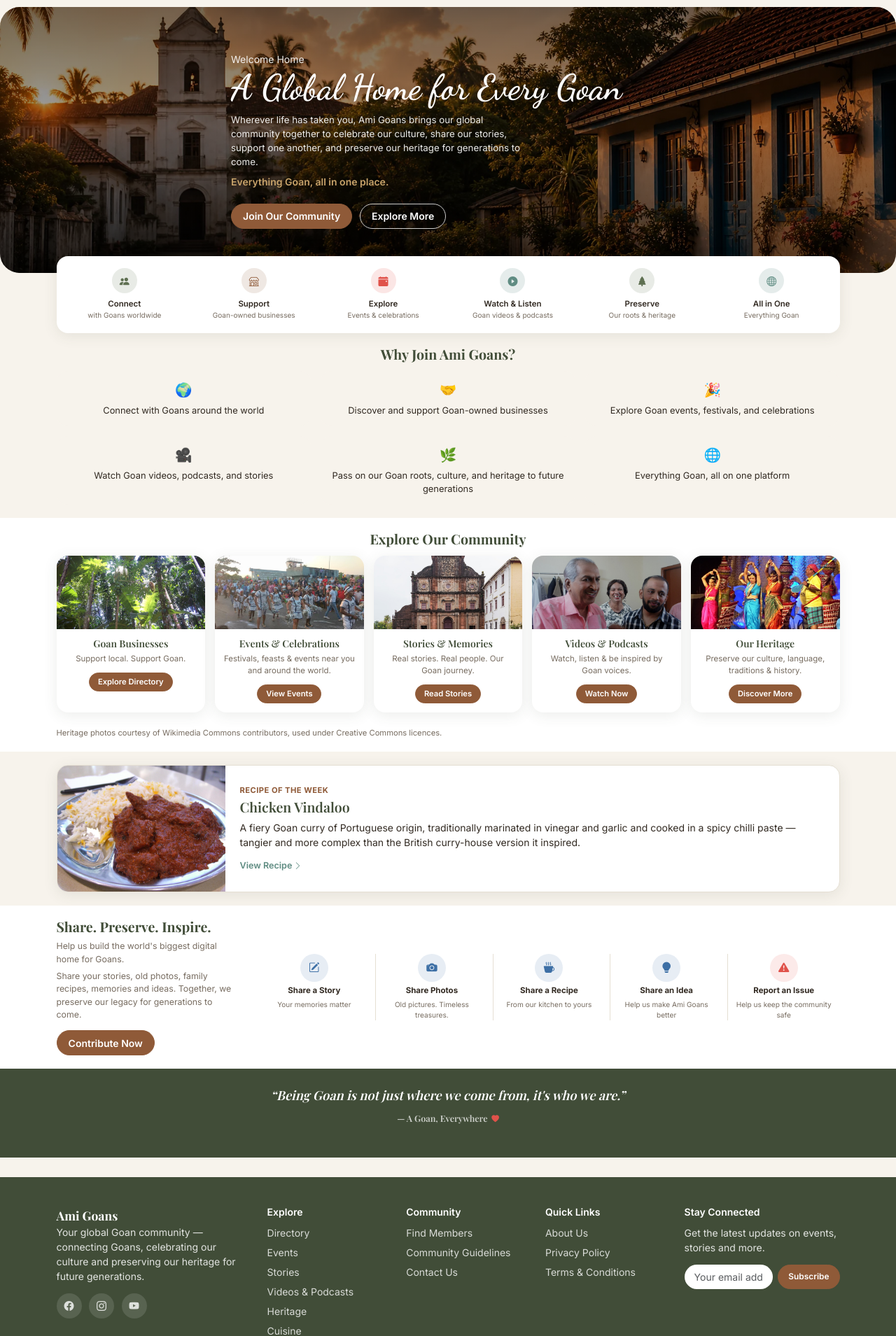
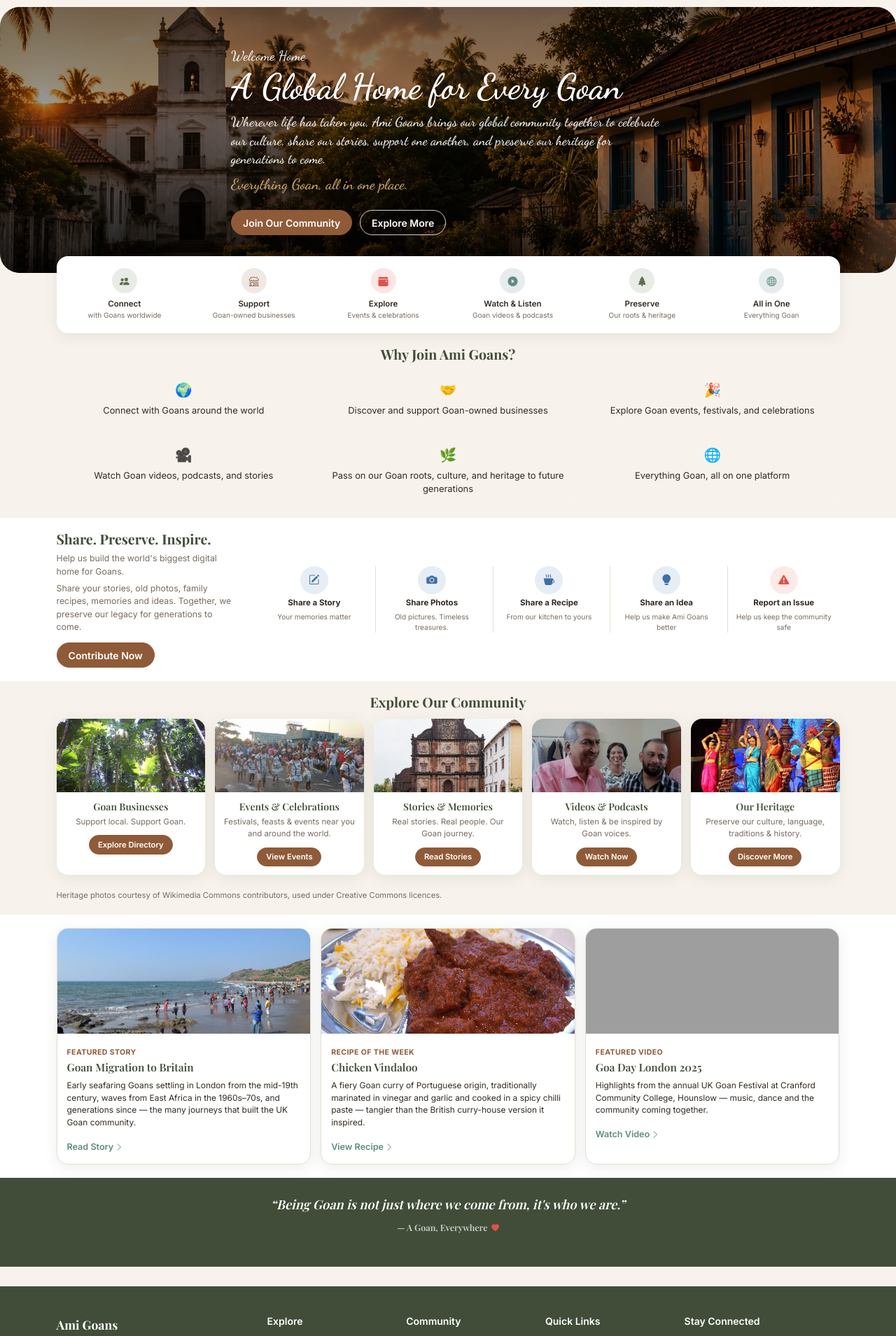
Before and after one commit to osmond361361/AmiGoans, a Flask app: page / in a window 1280 px wide. Shown: the part 110-2019 px from the top of the page at 70% size. Run offline with Flask 3, Linux system fonts and the light colour scheme; grey boxes are pictures that could not be loaded.

Commit message:
Script font throughout hero, move Contribute section up, add featured row
All hero text now uses the script/handwriting font. "Share. Preserve.
Inspire." moved to directly below Why Join. Recipe of the Week is now a
three-card row (Featured Story, Recipe of the Week, Featured Video),
all real content: the Migration to Britain story, the Vindaloo recipe,
and the verified Goa Day London video.

```diff
--- a/app/static/css/style.css
+++ b/app/static/css/style.css
@@ -320,7 +320,8 @@ a {
 }
 
 .ag-hero-eyebrow {
-  font-size: 1rem;
+  font-family: var(--ag-font-script);
+  font-size: 1.4rem;
   margin-bottom: 0;
   color: rgba(255, 255, 255, 0.9);
 }
@@ -342,16 +343,19 @@ a {
 }
 
 .ag-hero-full-lead {
+  font-family: var(--ag-font-script);
   color: rgba(255, 255, 255, 0.92);
   max-width: 50ch;
-  font-size: 0.95rem;
+  font-size: 1.35rem;
+  line-height: 1.4;
   margin-bottom: 0.5rem;
 }
 
 .ag-hero-full-tagline {
+  font-family: var(--ag-font-script);
   color: var(--ag-gold);
   font-weight: 600;
-  font-size: 1rem;
+  font-size: 1.5rem;
 }
 
 .ag-hero-avatars {
@@ -519,37 +523,41 @@ a {
   margin-bottom: 0.75rem;
 }
 
-/* Recipe of the week */
-.ag-recipe-of-week {
-  display: flex;
-  gap: 1.5rem;
-  align-items: stretch;
+/* Featured story, recipe, video */
+.ag-featured-grid {
+  display: grid;
+  grid-template-columns: repeat(3, 1fr);
+  gap: 1rem;
+}
+.ag-featured-card {
   padding: 0;
   overflow: hidden;
 }
-.ag-recipe-of-week img {
-  width: 240px;
+.ag-featured-card img {
+  width: 100%;
+  height: 150px;
   object-fit: cover;
-  flex-shrink: 0;
-}
-.ag-recipe-of-week-body {
-  padding: 1.1rem 1.25rem 1.1rem 0;
-  display: flex;
-  flex-direction: column;
-  justify-content: center;
-}
-.ag-recipe-of-week-eyebrow {
+  display: block;
+}
+.ag-featured-card-body {
+  padding: 1rem;
+}
+.ag-featured-card-eyebrow {
   color: var(--ag-orange);
   font-weight: 700;
-  font-size: 0.8rem;
+  font-size: 0.75rem;
   text-transform: uppercase;
   letter-spacing: 0.04em;
 }
-.ag-recipe-of-week-body h3 {
+.ag-featured-card-body h3 {
   font-family: var(--ag-font-heading);
   color: var(--ag-green-dark);
-  font-size: 1.4rem;
+  font-size: 1.1rem;
   margin: 0.3rem 0 0.5rem;
+}
+.ag-featured-card-body p {
+  font-size: 0.85rem;
+  color: var(--ag-text);
 }
 
 /* Contribute */
@@ -1543,15 +1551,8 @@ a {
   .ag-community-gallery {
     grid-template-columns: repeat(3, 1fr);
   }
-  .ag-recipe-of-week {
-    flex-direction: column;
-  }
-  .ag-recipe-of-week img {
-    width: 100%;
-    height: 200px;
-  }
-  .ag-recipe-of-week-body {
-    padding: 1.25rem;
+  .ag-featured-grid {
+    grid-template-columns: 1fr;
   }
   .ag-contribute-grid {
     grid-template-columns: repeat(3, 1fr);
--- a/app/templates/main/home.html
+++ b/app/templates/main/home.html
@@ -103,7 +103,47 @@
   </div>
 </section>
 
-<section class="ag-section ag-section-cream" id="explore-community" aria-label="Explore our community">
+<section class="ag-section ag-section-cream" aria-label="Contribute">
+  <div class="container">
+    <div class="ag-contribute-card">
+      <div class="ag-contribute-text">
+        <h2 class="ag-heading-serif">Share. Preserve. Inspire.</h2>
+        <p>Help us build the world's biggest digital home for Goans.</p>
+        <p>Share your stories, old photos, family recipes, memories and ideas. Together, we preserve our legacy for generations to come.</p>
+        <a class="btn ag-btn-primary" href="{{ url_for('main.contribute') if current_user.is_authenticated else url_for('auth.sign_in', next=url_for('main.contribute')) }}">Contribute Now</a>
+      </div>
+      <div class="ag-contribute-grid">
+        <div class="ag-contribute-item">
+          <span class="ag-contribute-icon">{{ icon("edit") }}</span>
+          <strong>Share a Story</strong>
+          <span>Your memories matter</span>
+        </div>
+        <div class="ag-contribute-item">
+          <span class="ag-contribute-icon">{{ icon("photo") }}</span>
+          <strong>Share Photos</strong>
+          <span>Old pictures. Timeless treasures.</span>
+        </div>
+        <div class="ag-contribute-item">
+          <span class="ag-contribute-icon">{{ icon("restaurant") }}</span>
+          <strong>Share a Recipe</strong>
+          <span>From our kitchen to yours</span>
+        </div>
+        <div class="ag-contribute-item">
+          <span class="ag-contribute-icon">{{ icon("idea") }}</span>
+          <strong>Share an Idea</strong>
+          <span>Help us make Ami Goans better</span>
+        </div>
+        <div class="ag-contribute-item">
+          <span class="ag-contribute-icon ag-contribute-icon-warning">{{ icon("report") }}</span>
+          <strong>Report an Issue</strong>
+          <span>Help us keep the community safe</span>
+        </div>
+      </div>
+    </div>
+  </div>
+</section>
+
+<section class="ag-section" id="explore-community" aria-label="Explore our community">
   <div class="container">
     <h2 class="ag-heading-serif ag-section-heading ag-text-center">Explore Our Community</h2>
     <div class="ag-community-gallery">
@@ -152,54 +192,34 @@
   </div>
 </section>
 
-<section class="ag-section" aria-label="Recipe of the week">
+<section class="ag-section ag-section-cream" aria-label="Featured story, recipe and video">
   <div class="container">
-    <div class="ag-card ag-recipe-of-week">
-      <img src="{{ url_for('static', filename='images/heritage/food-vindaloo.jpg') }}" alt="Goan pork vindaloo">
-      <div class="ag-recipe-of-week-body">
-        <span class="ag-recipe-of-week-eyebrow">Recipe of the Week</span>
-        <h3>Chicken Vindaloo</h3>
-        <p>A fiery Goan curry of Portuguese origin, traditionally marinated in vinegar and garlic and cooked in a spicy chilli paste &mdash; tangier and more complex than the British curry-house version it inspired.</p>
-        <a class="ag-view-all" href="{{ url_for('heritage.cuisine') }}#vindaloo">View Recipe {{ icon("chevron-right") }}</a>
+    <div class="ag-featured-grid">
+      <div class="ag-card ag-featured-card">
+        <img src="{{ url_for('static', filename='images/heritage/hero-vagator-beach.jpg') }}" alt="">
+        <div class="ag-featured-card-body">
+          <span class="ag-featured-card-eyebrow">Featured Story</span>
+          <h3>Goan Migration to Britain</h3>
+          <p>Early seafaring Goans settling in London from the mid-19th century, waves from East Africa in the 1960s&ndash;70s, and generations since &mdash; the many journeys that built the UK Goan community.</p>
+          <a class="ag-view-all" href="{{ url_for('heritage.index') }}">Read Story {{ icon("chevron-right") }}</a>
+        </div>
       </div>
-    </div>
-  </div>
-</section>
-
-<section class="ag-section ag-section-cream" aria-label="Contribute">
-  <div class="container">
-    <div class="ag-contribute-card">
-      <div class="ag-contribute-text">
-        <h2 class="ag-heading-serif">Share. Preserve. Inspire.</h2>
-        <p>Help us build the world's biggest digital home for Goans.</p>
-        <p>Share your stories, old photos, family recipes, memories and ideas. Together, we preserve our legacy for generations to come.</p>
-        <a class="btn ag-btn-primary" href="{{ url_for('main.contribute') if current_user.is_authenticated else url_for('auth.sign_in', next=url_for('main.contribute')) }}">Contribute Now</a>
+      <div class="ag-card ag-featured-card">
+        <img src="{{ url_for('static', filename='images/heritage/food-vindaloo.jpg') }}" alt="Goan pork vindaloo">
+        <div class="ag-featured-card-body">
+          <span class="ag-featured-card-eyebrow">Recipe of the Week</span>
+          <h3>Chicken Vindaloo</h3>
+          <p>A fiery Goan curry of Portuguese origin, traditionally marinated in vinegar and garlic and cooked in a spicy chilli paste &mdash; tangier than the British curry-house version it inspired.</p>
+          <a class="ag-view-all" href="{{ url_for('heritage.cuisine') }}#vindaloo">View Recipe {{ icon("chevron-right") }}</a>
+        </div>
       </div>
-      <div class="ag-contribute-grid">
-        <div class="ag-contribute-item">
-          <span class="ag-contribute-icon">{{ icon("edit") }}</span>
-          <strong>Share a Story</strong>
-          <span>Your memories matter</span>
-        </div>
-        <div class="ag-contribute-item">
-          <span class="ag-contribute-icon">{{ icon("photo") }}</span>
-          <strong>Share Photos</strong>
-          <span>Old pictures. Timeless treasures.</span>
-        </div>
-        <div class="ag-contribute-item">
-          <span class="ag-contribute-icon">{{ icon("restaurant") }}</span>
-          <strong>Share a Recipe</strong>
-          <span>From our kitchen to yours</span>
-        </div>
-        <div class="ag-contribute-item">
-          <span class="ag-contribute-icon">{{ icon("idea") }}</span>
-          <strong>Share an Idea</strong>
-          <span>Help us make Ami Goans better</span>
-        </div>
-        <div class="ag-contribute-item">
-          <span class="ag-contribute-icon ag-contribute-icon-warning">{{ icon("report") }}</span>
-          <strong>Report an Issue</strong>
-          <span>Help us keep the community safe</span>
+      <div class="ag-card ag-featured-card">
+        <img src="https://img.youtube.com/vi/MC5cXy76bto/hqdefault.jpg" alt="Goa Day London 2025">
+        <div class="ag-featured-card-body">
+          <span class="ag-featured-card-eyebrow">Featured Video</span>
+          <h3>Goa Day London 2025</h3>
+          <p>Highlights from the annual UK Goan Festival at Cranford Community College, Hounslow &mdash; music, dance and the community coming together.</p>
+          <a class="ag-view-all" href="{{ url_for('videos.index') }}">Watch Video {{ icon("chevron-right") }}</a>
         </div>
       </div>
     </div>
```
